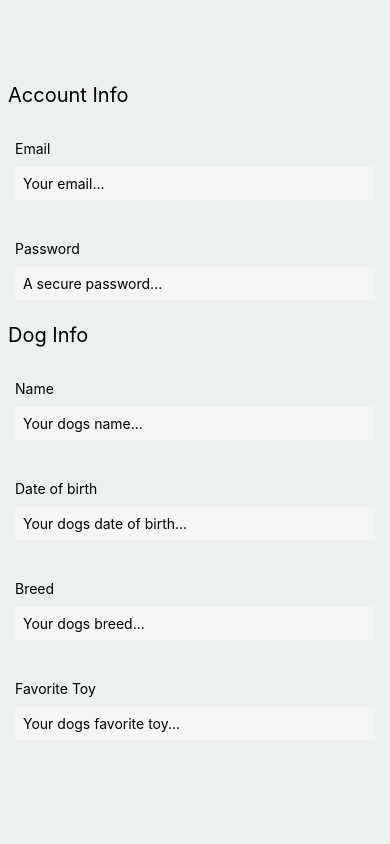
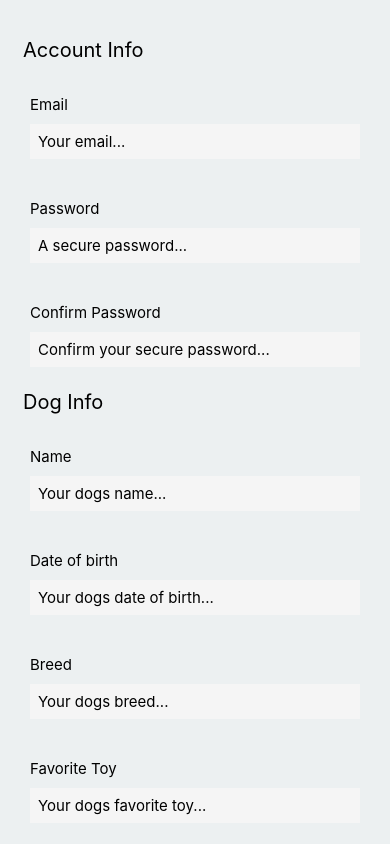
Before and after one commit to CCianfloneDev/woofstagram, a React Native app: screen / in a window 390 px wide. Built offline with nearby package versions, Linux system fonts and the light colour scheme.

Commit message:
Got the whole form setup.

```diff
--- a/App.js
+++ b/App.js
@@ -4,39 +4,50 @@ import { View, Text, TextInput, ScrollView} from 'react-native';
 const App = () => {
   const [email, setEmail] = useState('');
   const [password, setPassword] = useState('');
+  const [confirmPassword, setConfirmPassword] = useState('');
   const [name, setName] = useState('');
   const [dateOfBirth, setDateOfBirth] = useState('');
   const [breed, setBreed] = useState('');
   const [favoriteToy, setFavoriteToy] = useState('');
   return (
-    <View style={{ flex: 1, justifyContent: 'center', backgroundColor: '#ecf0f1' }}>
-      <ScrollView style={{paddingTop:75}}>
+    <View style={{ flex: 1, justifyContent: 'center', backgroundColor: '#ecf0f1', padding:15, paddingTop:30 }}>
+      <ScrollView style={{}}>
         <Text style={{padding:8, fontSize:20}}>Account Info</Text>
         <InputField
           label="Email"
           value={email}
+          placeholder="Your email..."
           onChangeText={setEmail}
-          placeholder="Your email..."
         />
         <InputField
           label="Password"
           value={password}
-          onChangeText={setPassword}
           placeholder="A secure password..."
           secureTextEntry={true}
+          onChangeText={setPassword}
+        />
+        <InputField
+          label="Confirm Password"
+          value={confirmPassword}
+          placeholder="Confirm your secure password..."
+          secureTextEntry={true}
+          onChangeText={setConfirmPassword}
+          onSubmitEditing={(e) => {
+            confirmPasswordsMatch(e.nativeEvent.text, password);
+          }}
         />
         <Text style={{paddingTop:20, padding:8, fontSize:20}}>Dog Info</Text>
         <InputField
           label="Name"
           value={name}
+          placeholder="Your dogs name..."
           onChangeText={setName}
-          placeholder="Your dogs name..."
         />
         <InputField
           label="Date of birth"
           value={dateOfBirth}
+          placeholder="Your dogs date of birth..."
           onChangeText={setDateOfBirth}
-          placeholder="Your dogs date of birth..."
         />
         <InputField
           label="Breed"
@@ -55,27 +66,35 @@ const App = () => {
   );
 };
 
+function confirmPasswordsMatch(confirmationPassword, originalPassword) {
+  if (confirmationPassword !== originalPassword) {
+    alert('Passwords do not match, please try again.');
+  }
+}
+
 export default App;
 
 export const InputField = ({
   label,
   value,
-  onChangeText,
   placeholder,
   secureTextEntry = false,
+  onChangeText,
+  onSubmitEditing
 }) => (
     <View style={{
       alignContent: 'center',
       justifyContent: 'center',
       padding: 15
     }}>
-      <Text style ={{marginVertical: 10}}>{label}</Text>
+      <Text style ={{fontSize: 15, marginVertical: 10}}>{label}</Text>
       <TextInput
-        style={{padding:8, backgroundColor: '#f5f5f5'}}
+        style={{fontSize: 15, padding:8, backgroundColor: '#f5f5f5'}}
         value={value}
-        onChangeText={text => onChangeText(text)}
         placeholder={placeholder}
         secureTextEntry={secureTextEntry}
+        onChangeText={onChangeText}
+        onSubmitEditing={onSubmitEditing}
       />
     </View>
 );
```
